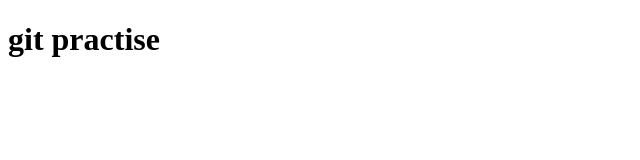
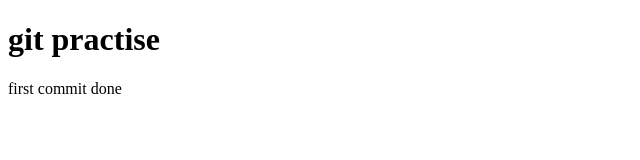
Before and after one commit to PHANIPSPK/gitp, a plain HTML site: page index.html in a window 1280 px wide. Shown: the whole page, without its empty margins (0-640 px from the left). Drawn offline with Linux system fonts and the light colour scheme.

Commit message:
p tag added

```diff
--- a/index.html
+++ b/index.html
@@ -7,5 +7,7 @@
 </head>
 <body>
     <h1>git practise</h1>
+    <p>first commit done</p>
+
 </body>
 </html>
```
